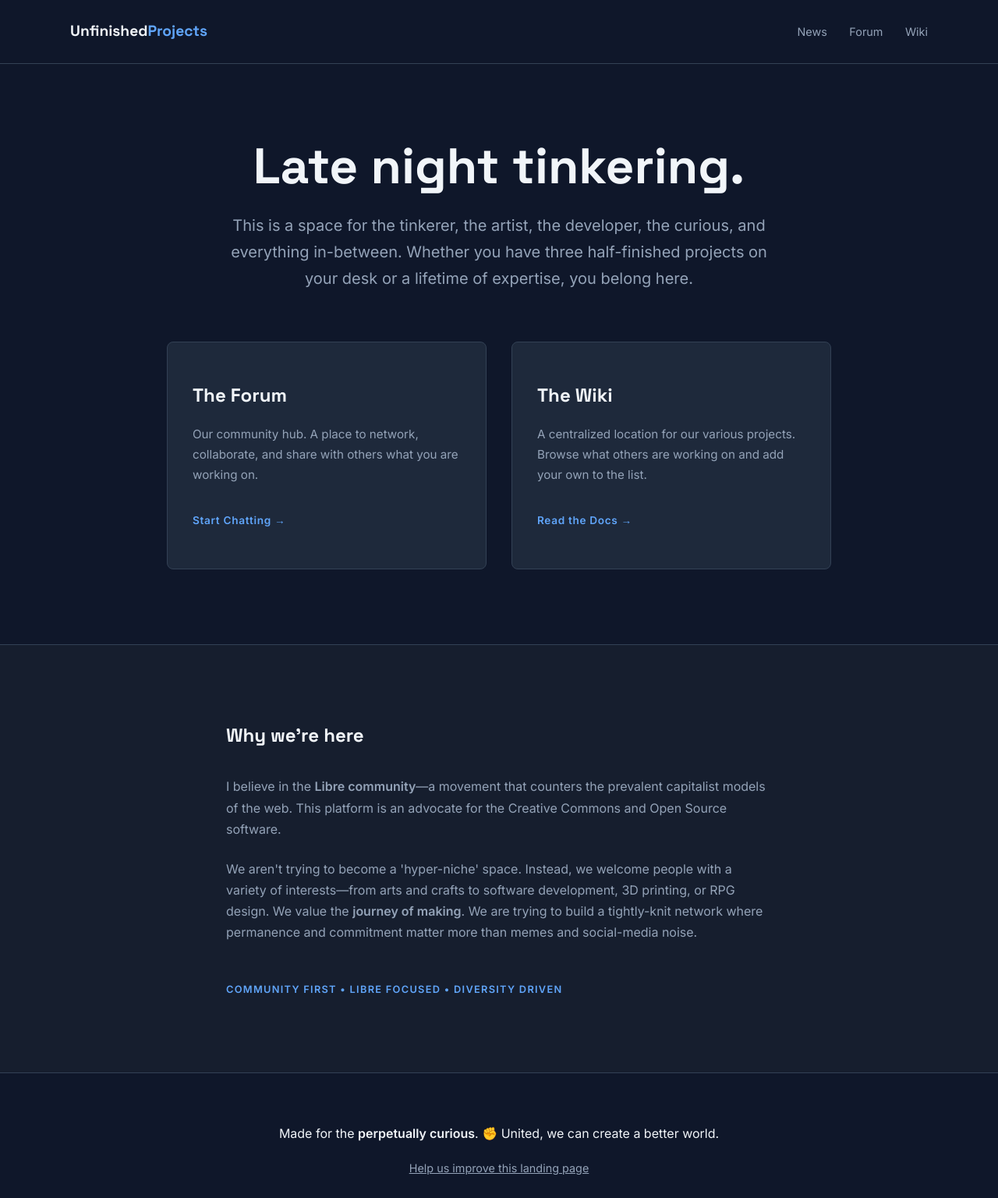
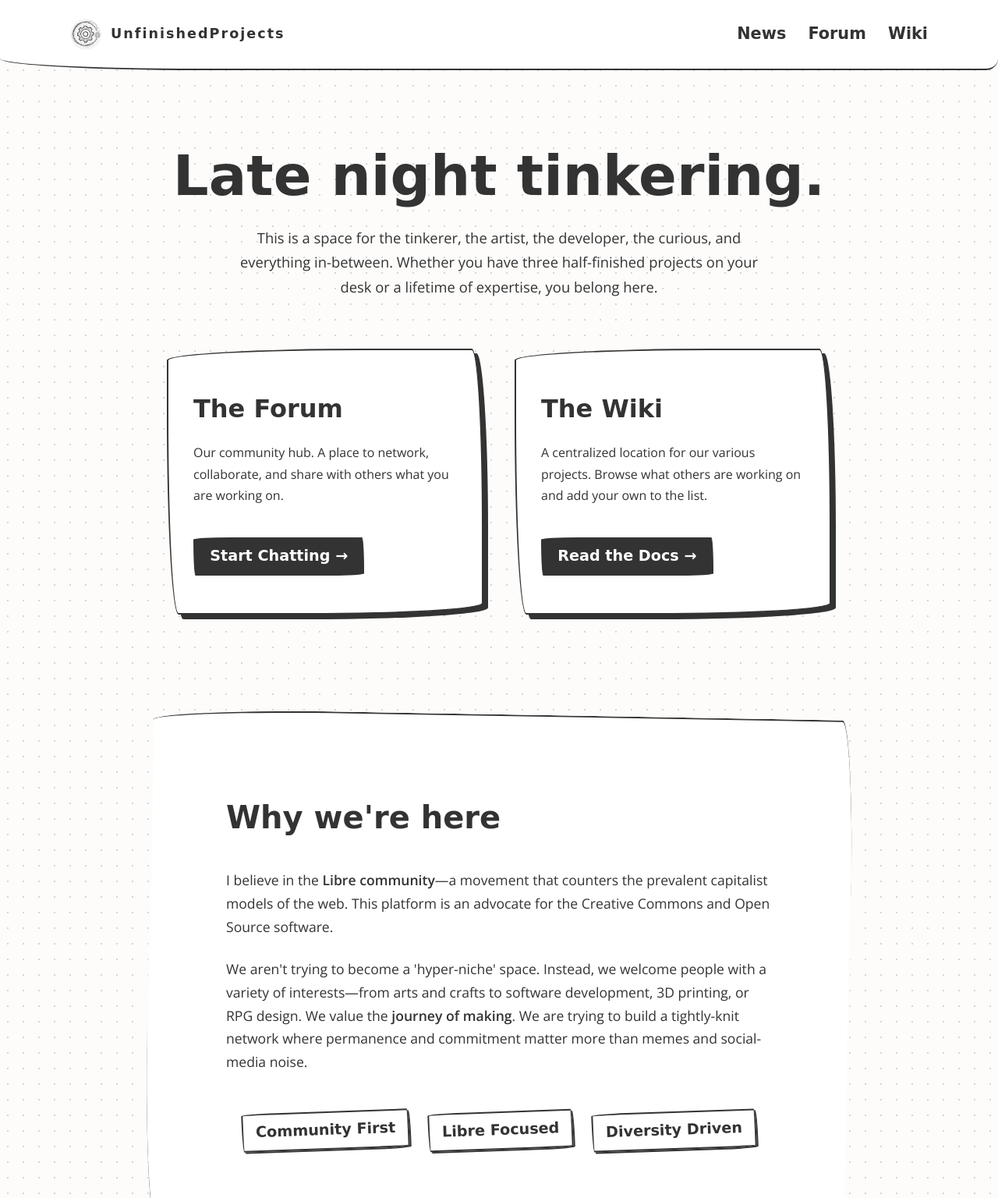
Before and after one commit to GreenAnts/UnfinishedProjects, a plain HTML site: page index.html in a window 1280 px wide. Shown: the top 1536 px of the page at 78% size. Drawn offline with nearby package versions, Linux system fonts and the light colour scheme; a web font is replaced by a local one.

Commit message:
Revamp style to match the "sketchy" skin on the forum, and matching wiki css. Style is a bit different, but close enough to feel coherent.

```diff
--- a/index.html
+++ b/index.html
@@ -8,25 +8,34 @@
     <meta name="description" content="A community for those with three half-finished projects on their desk. Fostering collaboration through Open Source, Creative Commons, and the Fediverse.">
     <meta name="keywords" content="Open Source, Libre, Creative Commons, CC0, Fediverse, Godot, Blender, Gamedev, Collaboration, Self-Hosted">
 
+    <link rel="icon" href="images/favicon.ico" type="image/x-icon">
+    <link rel="apple-touch-icon" href="images/touch-icon.png">
+
     <link rel="stylesheet" href="style.css">
+
     <link rel="preconnect" href="https://fonts.googleapis.com">
     <link rel="preconnect" href="https://fonts.gstatic.com" crossorigin>
-    <link href="https://fonts.googleapis.com/css2?family=Space+Grotesk:wght@400;700&family=Inter:wght@400;500;600&display=swap" rel="stylesheet">
+    <link href="https://fonts.googleapis.com/css2?family=Neucha&family=Open+Sans:wght@400;600&display=swap" rel="stylesheet">
 
     <meta property="og:type" content="website">
     <meta property="og:url" content="https://unfinishedprojects.net/">
     <meta property="og:title" content="Unfinished Projects | A Libre Creative Hub">
     <meta property="og:description" content="A community for those with three half-finished projects on their desk. Fostering collaboration through Open Source, Creative Commons, and the Fediverse.">
-    <meta property="og:image" content="https://unfinishedprojects.net/og-image.png">
+    <meta property="og:image" content="https://unfinishedprojects.net/images/og-image.png">
 
 </head>
 <body>
 
     <header>
         <nav>
-            <div class="logo">Unfinished<span>Projects</span></div>
+            <div class="logo">
+                <a href="/">
+                    <img src="images/touch-icon.png" alt="Gear Icon" class="logo-icon">
+                    <span class="logo-text">UnfinishedProjects</span>
+                </a>
+            </div>
             <div class="nav-links">
-                <a href="https://forum.unfinishedprojects.net/news">News</a>
+                <a href="https://forum.unfinishedprojects.net/category/1/news">News</a>
                 <a href="https://forum.unfinishedprojects.net">Forum</a>
                 <a href="https://wiki.unfinishedprojects.net">Wiki</a>
             </div>
--- a/style.css
+++ b/style.css
@@ -1,10 +1,16 @@
 :root {
-    --bg: #0f172a; /* Deep Slate */
-    --card-bg: #1e293b;
-    --accent: #60a5fa; /* Soft Blue */
-    --text: #f1f5f9;
-    --muted: #94a3b8;
-    --border: #334155;
+    --bg: #fdfcfb;
+    --card-bg: #ffffff;
+    --text: #333333;
+    --muted: #555555;
+    --border: #333333;
+    --sketchy-radius: 255px 15px 225px 15px / 15px 225px 15px 255px;
+}
+
+/* Custom Highlighter Selection */
+::selection {
+    background: #fce473; /* Pale marker yellow */
+    color: var(--text);
 }
 
 * {
@@ -16,13 +22,22 @@
 body {
     background-color: var(--bg);
     color: var(--text);
-    font-family: 'Inter', sans-serif;
+    font-family: 'Open Sans', sans-serif;
     line-height: 1.7;
+    background-image: radial-gradient(#d5d5d5 1px, transparent 1px);
+    background-size: 20px 20px;
+    background-position: 0 0;
+}
+
+h1, h2, h3, h4, .btn, .tech-stack, .nav-links a {
+    font-family: 'Neucha', cursive;
 }
 
 header {
     padding: 1.5rem 2rem;
-    border-bottom: 1px solid var(--border);
+    border-bottom: 2px solid var(--border);
+    background: var(--card-bg);
+    border-radius: 0 0 15px 255px / 0 0 15px 15px;
 }
 
 nav {
@@ -33,23 +48,48 @@ nav {
     align-items: center;
 }
 
-.logo {
-    font-family: 'Space Grotesk', sans-serif;
-    font-size: 1.2rem;
-    font-weight: 700;
+/* NEW LOGO STYLES */
+.logo a {
+    display: flex;
+    align-items: center;
+    text-decoration: none;
+    color: var(--text);
+    transition: transform 0.2s;
 }
 
-.logo span { color: var(--accent); }
+.logo a:hover {
+    transform: rotate(-1deg) scale(1.02);
+}
+
+.logo-icon {
+    height: 40px;
+    width: auto;
+    margin-right: 12px;
+}
+
+.logo-text {
+    font-size: 1.1rem;
+    font-weight: bold;
+    letter-spacing: 2.0px;
+    font-family: 'Neucha', cursive;
+}
 
 .nav-links a {
-    color: var(--muted);
+    color: var(--text);
     text-decoration: none;
     margin-left: 1.5rem;
-    font-size: 0.9rem;
-    transition: color 0.2s;
+    font-size: 1.3rem;
+    font-weight: 600;
+    transition: transform 0.1s ease;
+    display: inline-block;
 }
 
-.nav-links a:hover { color: var(--accent); }
+.nav-links a:hover {
+    text-decoration: underline;
+    text-decoration-thickness: 2px;
+    text-decoration-style: wavy;
+    transform: rotate(-2deg);
+}
 
 .hero {
     max-width: 900px;
@@ -59,15 +99,15 @@ nav {
 }
 
 h1 {
-    font-family: 'Space Grotesk', sans-serif;
-    font-size: clamp(2.5rem, 6vw, 4rem);
+    font-size: clamp(3rem, 6vw, 4.5rem);
     margin-bottom: 1.5rem;
     line-height: 1.1;
+    color: var(--text);
 }
 
 .hero-text {
-    font-size: 1.25rem;
-    color: var(--muted);
+    font-size: 1.15rem;
+    color: var(--text);
     max-width: 700px;
     margin: 0 auto 4rem;
 }
@@ -75,65 +115,145 @@ h1 {
 .hub-options {
     display: grid;
     grid-template-columns: repeat(auto-fit, minmax(300px, 1fr));
-    gap: 2rem;
+    gap: 2.5rem;
 }
 
 .card {
     background: var(--card-bg);
     padding: 3rem 2rem;
-    border-radius: 8px;
     text-decoration: none;
     color: inherit;
-    border: 1px solid var(--border);
-    transition: transform 0.2s, border-color 0.2s;
+    border: 2px solid var(--border);
+    border-radius: var(--sketchy-radius);
+    box-shadow: 6px 6px 0px var(--border);
+    transition: box-shadow 0.2s, transform 0.1s ease-out; /* Adjusted for JS tilt */
     text-align: left;
+    display: flex;
+    flex-direction: column;
 }
 
 .card:hover {
-    transform: translateY(-4px);
-    border-color: var(--accent);
+    box-shadow: 10px 10px 0px var(--border);
+    z-index: 2; /* Keeps the tilted card above the other */
 }
 
-.card h2 { margin-bottom: 1rem; font-family: 'Space Grotesk'; }
+.card h2 {
+    margin-bottom: 1rem;
+    font-size: 2rem;
+}
 
-.card p { color: var(--muted); margin-bottom: 2rem; font-size: 0.95rem; }
+.card p {
+    color: var(--text);
+    margin-bottom: 2.5rem;
+    font-size: 1rem;
+    flex-grow: 1;
+}
 
-.btn { color: var(--accent); font-weight: 600; font-size: 0.85rem; letter-spacing: 0.05em; }
+.btn {
+    align-self: flex-start;
+    color: var(--card-bg);
+    background-color: var(--border);
+    font-weight: bold;
+    font-size: 1.2rem;
+    padding: 0.4rem 1.2rem;
+    border: 2px solid var(--border);
+    border-radius: var(--sketchy-radius);
+    transition: background-color 0.2s, color 0.2s;
+}
+
+.card:hover .btn {
+    background-color: transparent;
+    color: var(--text);
+}
 
 .manifesto {
-    background: #161e2e;
+    background: #ffffff;
     padding: 6rem 1.5rem;
-    border-top: 1px solid var(--border);
+    border-top: 2px solid var(--border);
+    border-bottom: 2px solid var(--border);
+    border-radius: 255px 15px 225px 15px / 15px 225px 15px 255px;
+    margin: 2rem auto; /* Adjusted to auto for centering */
+    max-width: 900px; /* Constrain width so it looks like a paper sheet */
+    box-shadow: inset 0 0 0 2px var(--bg);
+    transform: rotate(1deg); /* Skews the whole paper */
 }
 
 .content-wrapper {
     max-width: 700px;
     margin: 0 auto;
+    font-size: 1.1rem;
+    transform: rotate(-1deg); /* Un-skews the text so it's readable */
 }
 
-.manifesto h2 { margin-bottom: 2rem; font-family: 'Space Grotesk'; }
+.manifesto h2 {
+    margin-bottom: 2rem;
+    font-size: 2.5rem;
+}
 
-.manifesto p { margin-bottom: 1.5rem; color: var(--muted); }
+.manifesto p {
+    margin-bottom: 1.5rem;
+    color: var(--text);
+}
 
+/* Enhancing Tech Stack into Hand-Drawn Badges */
 .tech-stack {
     margin-top: 3rem;
-    font-size: 0.8rem;
-    color: var(--accent);
-    text-transform: uppercase;
-    letter-spacing: 0.1em;
-    font-weight: 600;
+    font-size: 1.2rem;
+    color: var(--text);
+    font-weight: bold;
+    display: flex;
+    justify-content: center;
+    align-items: center;
+    gap: 1.5rem;
+    flex-wrap: wrap;
+}
+
+.tech-stack span:nth-child(odd) {
+    border: 2px solid var(--border);
+    padding: 0.4rem 1rem;
+    border-radius: var(--sketchy-radius);
+    transform: rotate(-2deg);
+    box-shadow: 2px 2px 0px var(--border);
+    transition: transform 0.2s;
+    cursor: default;
+}
+
+.tech-stack span:nth-child(odd):hover {
+    transform: rotate(2deg) scale(1.05);
+}
+
+.tech-stack span:nth-child(even) {
+    display: none; /* Hides the bullet points without editing the HTML */
 }
 
 footer {
     padding: 4rem 1.5rem;
     text-align: center;
-    border-top: 1px solid var(--border);
 }
 
-.footer-links { margin-top: 1rem; }
+.footer-content p {
+    font-family: 'Neucha', cursive;
+    font-size: 1.2rem;
+}
 
-.footer-links a { color: var(--muted); font-size: 0.9rem; text-decoration: underline; }
+.footer-links {
+    margin-top: 1rem;
+}
+
+.footer-links a {
+    color: var(--text);
+    font-size: 1rem;
+    font-weight: bold;
+    text-decoration: none;
+    border-bottom: 2px solid var(--border);
+}
+
+.footer-links a:hover {
+    border-bottom-style: dashed;
+}
 
 @media (max-width: 600px) {
     .hub-options { grid-template-columns: 1fr; }
+    .manifesto { margin: 1rem; padding: 4rem 1.5rem;}
+    .logo-text { font-size: 1.6rem; }
 }
```
Also changed, not shown: 4 other files.
